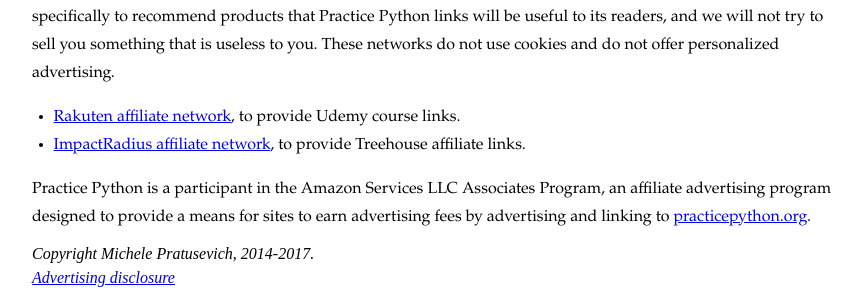
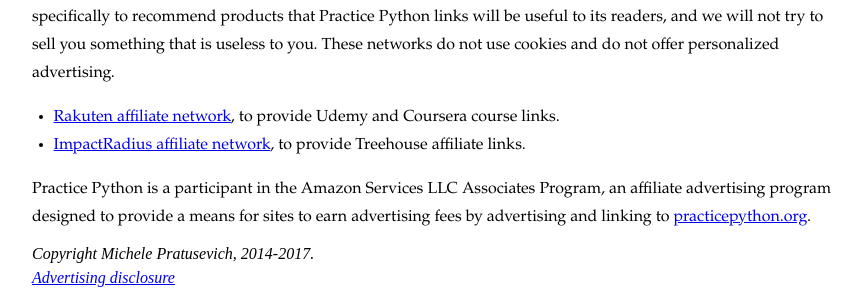
Before and after one commit to mprat/practicepython, a Jekyll site: the page built from disclosure.md, in a window 1280 px wide. Shown: the part 431-730 px from the top of the page, without its empty margins (208-1071 px from the left). Built offline with Jekyll 4.4.1, drawn with Linux system fonts in a browser that asks for light colours; comment, search, counter and statistics services are not loaded; our own code applies the rules of GitHub Pages for plain Markdown files.

Commit message:
add coursera to disclosure

```diff
--- a/disclosure.md
+++ b/disclosure.md
@@ -10,7 +10,7 @@
 
 The other vendors serving specifics ads on this site include those listed below. These advertisers are chosen specifically to recommend products that Practice Python links will be useful to its readers, and we will not try to sell you something that is useless to you. These networks do not use cookies and do not offer personalized advertising.
 
-* [Rakuten affiliate network](http://marketing.rakuten.com/affiliate-marketing), to provide Udemy course links.
+* [Rakuten affiliate network](http://marketing.rakuten.com/affiliate-marketing), to provide Udemy and Coursera course links.
 * [ImpactRadius affiliate network](https://www.impactradius.com/), to provide Treehouse affiliate links.
 
 Practice Python is a participant in the Amazon Services LLC Associates Program, an affiliate advertising program designed to provide a means for sites to earn advertising fees by advertising and linking to [practicepython.org](http://practicepython.org).
```
